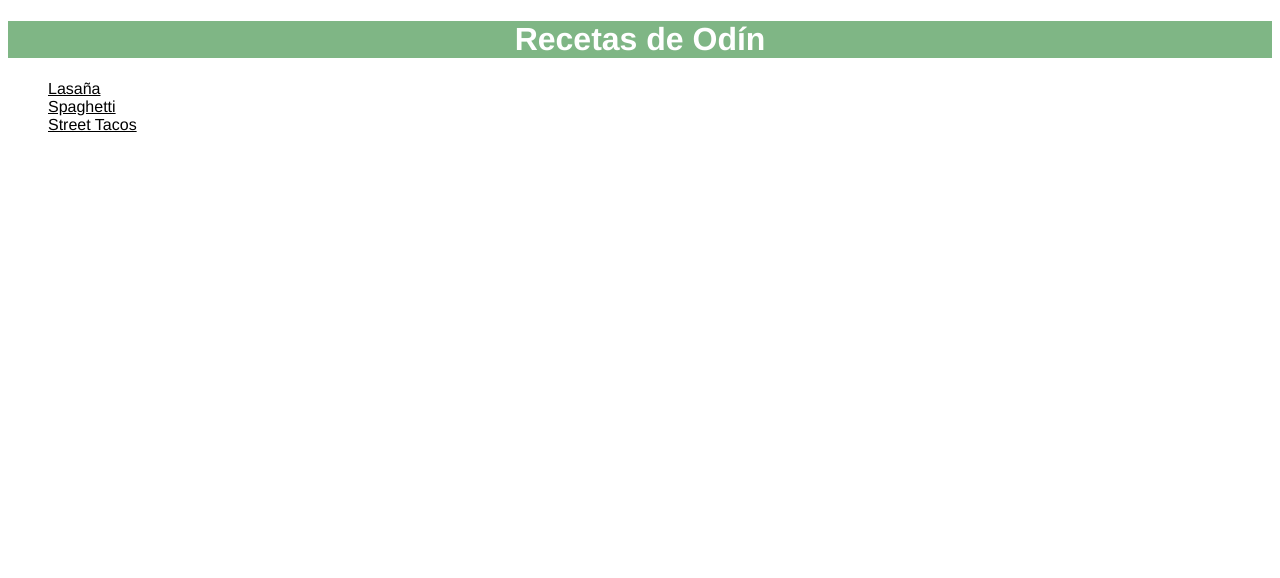
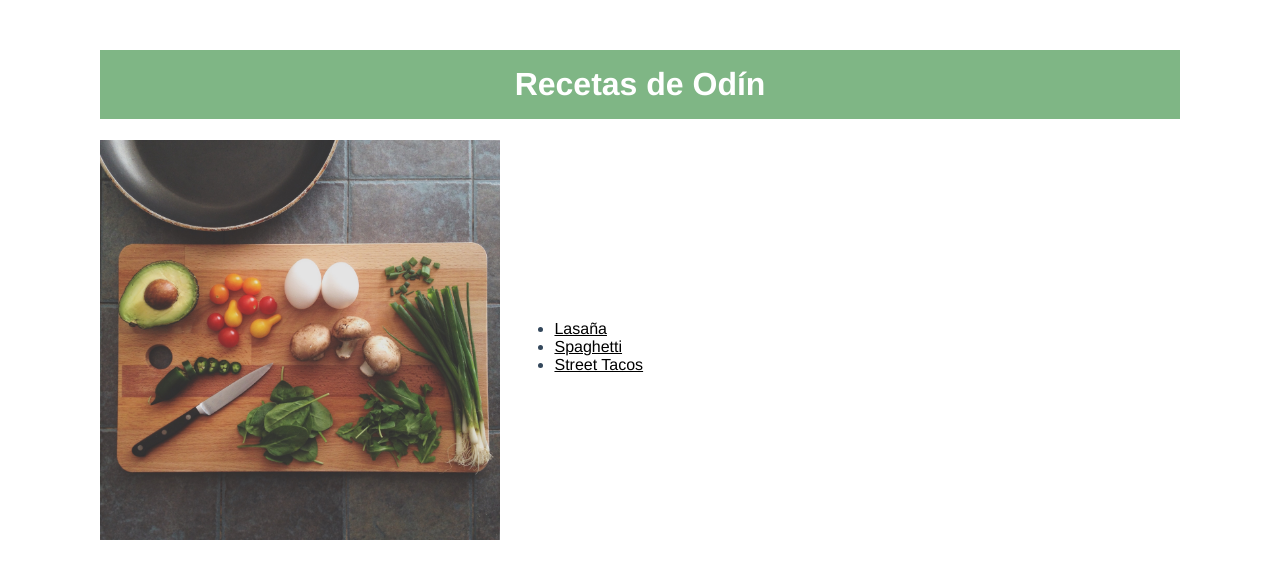
Before and after one commit to MytsicRocha/odin-recipes, a plain HTML site: page index.html in a window 1280 px wide. Drawn offline with Linux system fonts and the light colour scheme.

Commit message:
Configurar paddings and margin

```diff
--- a/cssc/style.css
+++ b/cssc/style.css
@@ -4,12 +4,14 @@
 
 body{
     color: #33475b;
+    margin: 50px 100px 50px 100px;
 }
 
 .titulo{
     color: white;
     background-color: #7FB685;
     text-align: center;
+    padding: 16px;
 }
 
 .titulo2{
@@ -17,12 +19,21 @@
     background-color: #7FB685;
 }
 
+.inicio{
+    color: black;
+}
+
 #lista{
-    color: white;
+    display: inline-block;
+    padding: 50px;
+    position: relative;
+    bottom: 170px;
+
 }
 
 .l1,
 .l2,
 .l3{
     color: black;
+    font-size: medium;
 }
--- a/index.html
+++ b/index.html
@@ -8,8 +8,9 @@
 
     <body>
         <h1 class="titulo">Recetas de Odín</h1>
+        <img class="libro" src="./images/libro1.jpg" height="400" width="400">
         <ul id="lista">
-            <li><a class="l1" href="./recipes/lasagna.html">Lasaña</li>
+            <li><a class="l1" href="./recipes/lasagna.html">Lasaña</a></li>
             <li><a class="l2" href="./recipes/spaghetti.html">Spaghetti</a></li>
             <li><a class="l3" href="./recipes/streetacos.html">Street Tacos</a></li>
         </ul>
```
Also changed, not shown: recipes/lasagna.html (+2 -0 lines), recipes/spaghetti.html (+2 -0 lines), recipes/streetacos.html (+2 -0 lines).
